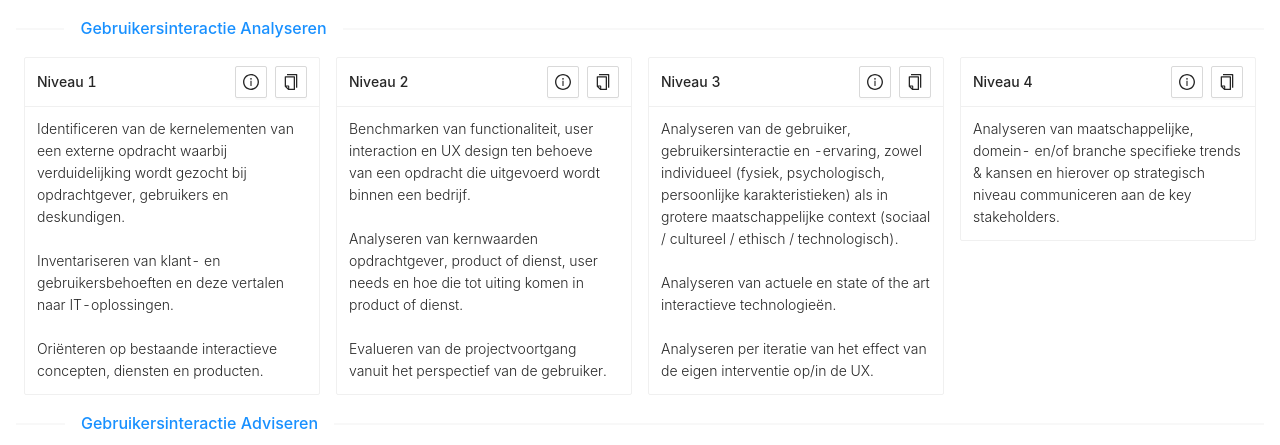
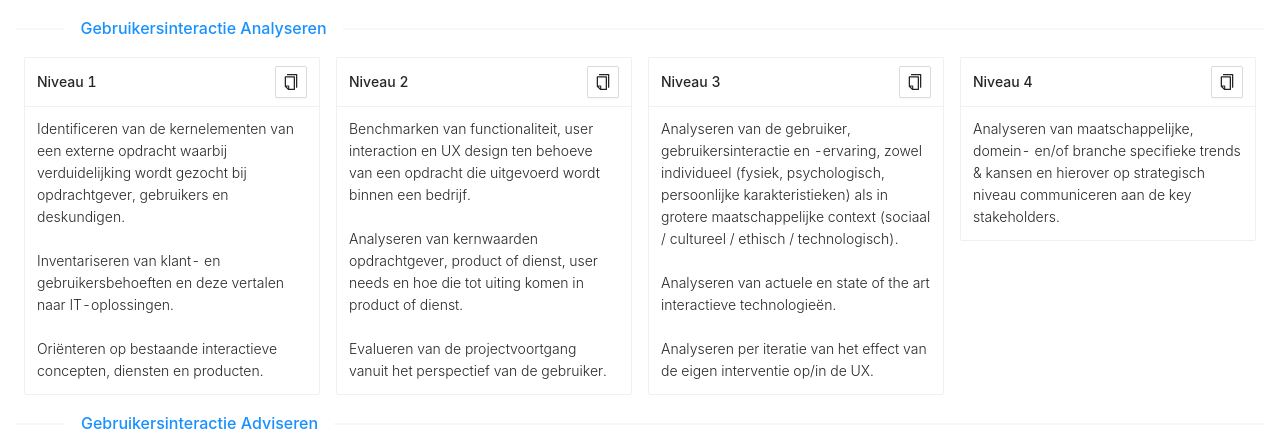
Before and after one commit to spark-156/leveling-education-framework, a React (Create React App) app in the folder frontend/: page / in a window 1280 px wide. Shown: the part 312-757 px from the top of the page. Built offline with nearby package versions, Linux system fonts and the light colour scheme.

Commit message:
optional info and drawer on CopyInfoCard

```diff
--- a/frontend/src/components/CopyInfoCard.jsx
+++ b/frontend/src/components/CopyInfoCard.jsx
@@ -19,14 +19,20 @@ export function CopyInfoCard ({ children, title, copy, info, infoTitle, headStyl
     <CustomCard
       headStyle={headStyle}
       title={title}
-      extra={<Space>
-        <InfoButton info={info} onClick={() => showDrawer()} />
-        <CopyToClipboardButton content={copy} />
-      </Space>}
+      extra={info ?
+        <Space>
+          <InfoButton info={info} onClick={() => showDrawer()} />
+          <CopyToClipboardButton content={copy} />
+        </Space>
+        :
+        <Space>
+          <CopyToClipboardButton content={copy} />
+        </Space>
+      }
       children={children}
     />
-    <Drawer title={infoTitle} placement="right" onClose={onClose} visible={visible}>
+    {info ? <Drawer title={infoTitle} placement="right" onClose={onClose} visible={visible}>
       <ReactMarkdown>{ info }</ReactMarkdown>
-    </Drawer>
+    </Drawer> : null}
   </>
 }
```
